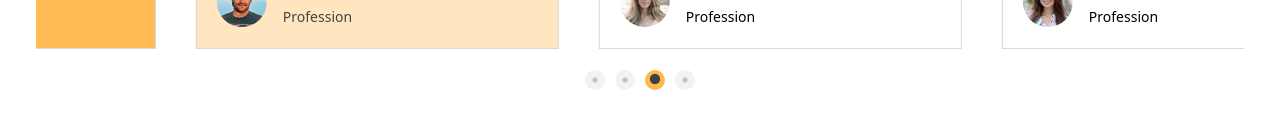
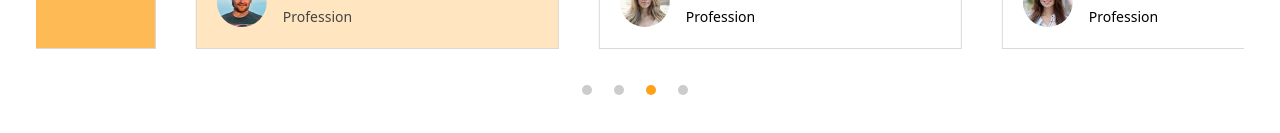
Before and after one commit to akhilworks2001/restoran, a React (Vite) app: page / in a window 1280 px wide. Shown: the part 4413-4546 px from the top of the page. Built offline with nearby package versions, Linux system fonts and the light colour scheme.

Commit message:
Update testimonial.css

```diff
--- a/src/section/testimonial/testimonial.css
+++ b/src/section/testimonial/testimonial.css
@@ -1,19 +1,19 @@
 .testimonial-section {
-    padding: 100px 1rem;
+  padding: 100px 1rem !important;
 }
 
 /* Slick margins */
 .slick-slide > div {
-    margin: 0 20px;
+  margin: 0 20px !important;
 }
 
 /* Testimonial card */
 .testimonial-card {
-    background-color: transparent;
-    color: black;
-    transition: all 1s ease;
-    border: solid rgb(219, 216, 216) 1px;
-    padding: 20px;
+  background-color: transparent !important;
+  color: black !important;
+  transition: all 1s ease !important;
+  border: solid rgb(219, 216, 216) 1px !important;
+  padding: 20px !important;
 }
 
 .testimonial-card i {
@@ -29,6 +29,7 @@
 .slick-current .testimonial-card i {
   color: white !important;
 }
+
 /* Mobile spacing */
 @media (max-width: 768px) {
   .slick-slide > div {
@@ -38,51 +39,51 @@
 
 /* Wrapper fix to make breakpoints work */
 .testimonial-wrapper {
-    width: 100%;
+  width: 100% !important;
   max-width: 100% !important;
-    padding: 0 20px;
+  padding: 0 20px !important;
 }
 
 /* Dots wrapper */
 .slick-dots {
-  bottom: -40px; /* adjust distance below slider */
+  bottom: -40px !important;
 }
 
 /* Each dot (normal) */
 .slick-dots li button:before {
-  font-size: 10px;
-  color: #ccc;      /* inactive dot color */
-  opacity: 1;       /* make sure inactive dot is visible */
+  font-size: 10px !important;
+  color: #ccc !important;
+  opacity: 1 !important;
 }
 
 /* Active dot */
 .slick-dots li.slick-active button:before {
-  color: var(--primary);  /* your theme color */
-  font-size: 12px;        /* slightly larger size */
-  opacity: 1;
+  color: var(--primary) !important;
+  font-size: 12px !important;
+  opacity: 1 !important;
 }
 
 /* Space between dots */
 .slick-dots li {
-  margin: 0 6px;
+  margin: 0 6px !important;
 }
 
-/* For custom round dots instead of default icons */
+/* Custom round dots */
 .slick-dots li button {
-  width: 10px;
-  height: 10px;
-  border-radius: 50%;
-  padding: 0;
+  width: 10px !important;
+  height: 10px !important;
+  border-radius: 50% !important;
+  padding: 0 !important;
 }
 
 .slick-dots li button:before {
-  content: "";
-  width: 10px;
-  height: 10px;
-  background: #ccc;
-  border-radius: 50%;
+  content: "" !important;
+  width: 10px !important;
+  height: 10px !important;
+  background: #ccc !important;
+  border-radius: 50% !important;
 }
 
 .slick-dots li.slick-active button:before {
-  background: var(--primary);
+  background: var(--primary) !important;
 }
```
Lines whose indentation alone changed are shown as unchanged.
